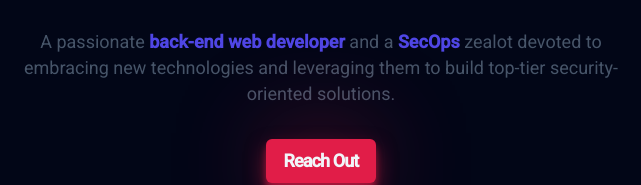
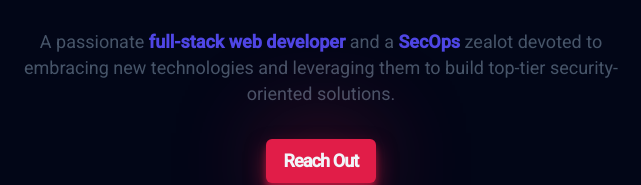
Before and after one commit to 9-max-6/My-Portfolio, a website built with Vite: page index.html in a window 1280 px wide. Shown: the part 505-690 px from the top of the page, 319-960 px from the left. Built offline with nearby package versions, Linux system fonts and the light colour scheme.

Commit message:
New update

```diff
--- a/index.html
+++ b/index.html
@@ -72,7 +72,7 @@
         <img class="hero__img" src="/logo.jpg" alt="Profile picture">
         <h2 class="hero__subtitle">Hi, I'm Max 👋</h2>
         <h1 class="hero__title">Full-Stack <br>Web Developer</h1>
-        <p class="hero__description">A passionate <strong>back-end web developer</strong> and a <strong>SecOps</strong> zealot devoted
+        <p class="hero__description">A passionate <strong>full-stack web developer</strong> and a <strong>SecOps</strong> zealot devoted
           to embracing new technologies and leveraging them to build top-tier security-oriented solutions.
         </p>
         <a class="hero__btn btn" href="">Reach out</a>
```
